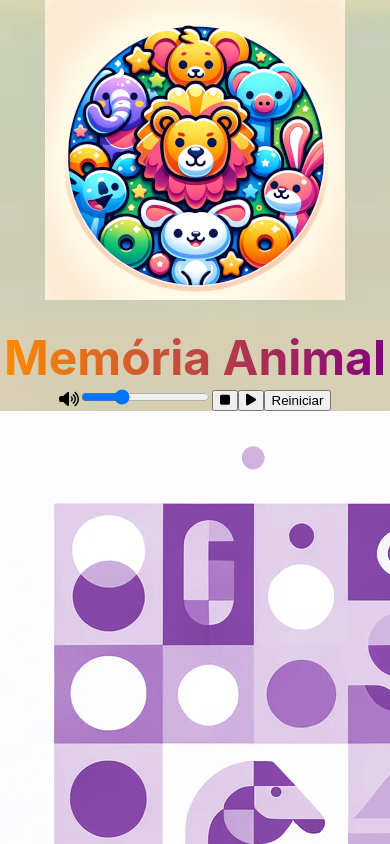
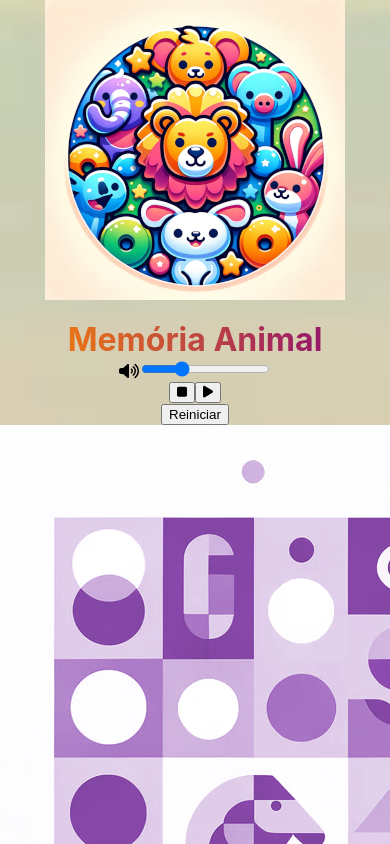
Before and after one commit to emiscode/animal-memory-game, a React (Create React App) app: page / in a window 390 px wide. Both pictures are taken after a click on the button "Reiniciar". Shown: the top 844 px of the page. Built offline with nearby package versions, Linux system fonts and the light colour scheme; no server answers; the HTML template or start-up script is replaced by a standard one.

Commit message:
ajustes mobile

```diff
--- a/src/App.css
+++ b/src/App.css
@@ -45,9 +45,15 @@ body {
 
 .title-gradient {
   margin-top: 0.5em;
-  font-size: 3rem;
+  font-size: 2rem;
   font-weight: bold;
   background: linear-gradient(to right, darkorange, purple);
   -webkit-background-clip: text;
   -webkit-text-fill-color: transparent;
 }
+
+@media (min-width: 768px) {
+  .title-gradient {
+    font-size: 3rem;
+  }
+}
--- a/src/App.tsx
+++ b/src/App.tsx
@@ -4,11 +4,11 @@ import Game from './components/Game';
 function App() {
   return (
     <div className="App min-h-screen">
-      <div className="flex items-center justify-center">
+      <div className="flex items-center justify-center mt-5 md:mt-5">
         <img
           src="./assets/icon.png"
           alt="Memória Animal"
-          className="w-16 h-16 rounded-full mr-4 mt-5"
+          className="w-12 h-12 md:w-16 md:h-16 rounded-full mr-2 md:mr-4"
         />
         <div className="title-gradient">Memória Animal</div>
       </div>
--- a/src/components/Board.tsx
+++ b/src/components/Board.tsx
@@ -8,7 +8,7 @@ interface BoardProps {
 
 const Board: React.FC<BoardProps> = ({ cards, onCardClick }) => {
   return (
-    <div className="grid grid-cols-2 md:grid-cols-4 gap-8 bg-orange-200 bg-opacity-90 p-20 rounded-md shadow-md">
+    <div className="grid grid-cols-4 md:grid-cols-4 gap-2 md:gap-8 bg-orange-200 bg-opacity-90 p-2 md:p-20 rounded-md shadow-md w-full md:max-w-2xl mx-auto">
       {cards.map((card) => (
         <Card key={card.id} {...card} onCardClick={onCardClick} />
       ))}
--- a/src/components/Card.tsx
+++ b/src/components/Card.tsx
@@ -17,7 +17,7 @@ const Card: React.FC<CardProps> = ({
 }) => {
   return (
     <div
-      className={`card border-gray-400 border-2 bg-white shadow-md rounded-md overflow-hidden cursor-pointer w-32 h-48 flex items-start justify-center ${
+      className={`card border-gray-400 border-2 bg-white shadow-md rounded-md overflow-hidden cursor-pointer w-16 h-24 md:w-32 md:h-48 flex items-start justify-center ${
         unmatchedCards.includes(id) ? 'border-red-300 border-2' : ''
       }`}
       onClick={() => onCardClick(id)}
--- a/src/components/Game.tsx
+++ b/src/components/Game.tsx
@@ -139,11 +139,12 @@ const Game: React.FC = () => {
   };
 
   return (
-    <div className="flex flex-col items-center py-8">
-      <div className="mb-4 flex items-center">
-        <FontAwesomeIcon icon={faVolumeUp} className="mr-2 ml-2" />
+    <div className="flex flex-col items-center py-4 md:py-8 px-1 md:px-0">
+      <div className="mb-3 md:mb-4 flex flex-wrap items-center justify-center gap-2 md:gap-0">
+        <div className="flex items-center">
+          <FontAwesomeIcon icon={faVolumeUp} className="mr-1 md:mr-2 ml-1 md:ml-2 text-sm md:text-base" />
           <input
-          className="mr-2"
+            className="mr-1 md:mr-2 w-16 md:w-auto"
             type="range"
             min="0"
             max="1"
@@ -151,19 +152,22 @@ const Game: React.FC = () => {
             value={volume}
             onChange={(e) => setVolume(parseFloat(e.target.value))}
           />
-        <button onClick={(event) => stop()} className="ml-2 mr-4">
+        </div>
+        <div className="flex items-center">
+          <button onClick={(event) => stop()} className="ml-1 md:ml-2 mr-2 md:mr-4 text-sm md:text-base">
             <FontAwesomeIcon icon={faStop} />
           </button>
           <button
             onClick={(event) => playBackgroundSound()}
-          className="ml-2 mr-4"
+            className="ml-1 md:ml-2 mr-2 md:mr-4 text-sm md:text-base"
           >
             <FontAwesomeIcon icon={faPlay} />
           </button>
+        </div>
         {restart && (
           <button
             onClick={(event) => restartGame()}
-            className="ml-8 mr-2 bg-gradient-to-r from-yellow-500 to-orange-500 hover:from-orange-500 hover:to-yellow-500 px-4 py-2 rounded text-gray-700 shadow-lg font-bold"
+            className="ml-2 md:ml-8 mr-1 md:mr-2 bg-gradient-to-r from-yellow-500 to-orange-500 hover:from-orange-500 hover:to-yellow-500 px-3 py-1.5 md:px-4 md:py-2 rounded text-gray-700 shadow-lg font-bold text-sm md:text-base"
           >
             Reiniciar
           </button>
```
Also changed, not shown: 1 other file (tests, documents, lock files or other folders). Lines whose indentation alone changed are shown as unchanged.
